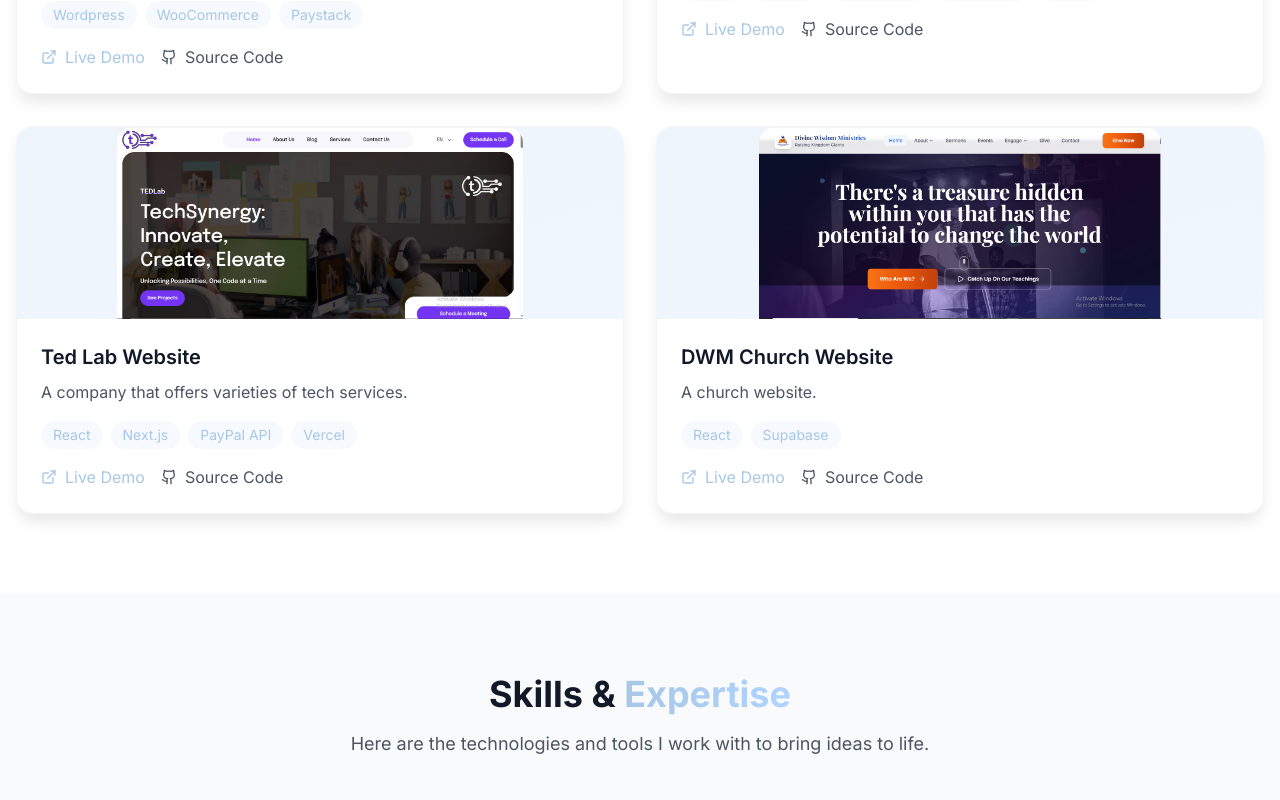
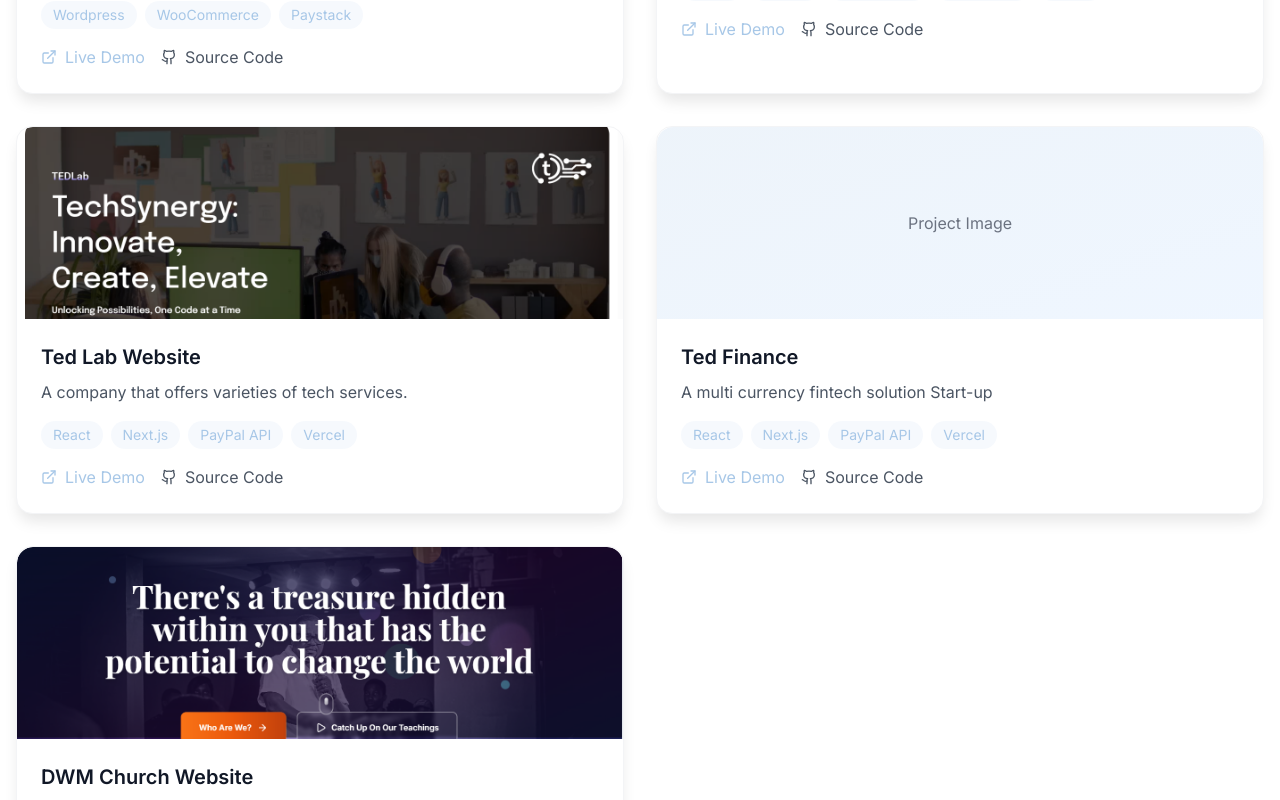
Before and after one commit to MichaelTolulope/my-portfolio-website, a React (Vite) app: page / in a window 1280 px wide. Shown: the part 3440-4240 px from the top of the page. Built offline with nearby package versions, Linux system fonts and the light colour scheme.

Commit message:
working on images for projects

```diff
--- a/src/components/Sections/Projects.tsx
+++ b/src/components/Sections/Projects.tsx
@@ -12,7 +12,7 @@ interface Project {
   id: number;
   title: string;
   description: string;
-  image: string;
+  image?: string;
   technologies: string[];
   githubUrl: string;
   liveUrl: string;
@@ -79,7 +79,7 @@ const Projects: React.FC = () => {
       id: 6,
       title: "NGO Website Platform",
       description: "Multiple NGO websites built for awareness campaigns, donation management, and volunteer coordination with CMS integration and responsive design.",
-      image: "/api/placeholder/600/400",
+
       technologies: ["React", "Next.js", "Strapi CMS", "PayPal API", "Vercel"],
       githubUrl: "https://github.com/michaelolagnju",
       liveUrl: "https://ngo-demo.com",
@@ -97,6 +97,16 @@ const Projects: React.FC = () => {
     },
     {
       id: 8,
+      title: "Ted Finance",
+      description: "A multi currency fintech solution Start-up",
+
+      technologies: ["React", "Next.js", "PayPal API", "Vercel"],
+      githubUrl: "https://github.com/MichaelTolulope",
+      liveUrl: "#",
+      category: "frontend"
+    },
+    {
+      id: 9,
       title: "DWM Church Website",
       description: "A church website.",
       image: dwm,
@@ -195,7 +205,6 @@ const Projects: React.FC = () => {
             >
               {/* Project Image */}
               <div className="relative overflow-hidden rounded-t-2xl">
-                <div className="w-full h-48 bg-gradient-to-br from-primary/20 to-accent/20 flex items-center justify-center">
                 <div className="relative overflow-hidden rounded-t-2xl">
                   {project.image ? (
                     <img
@@ -208,7 +217,6 @@ const Projects: React.FC = () => {
                       <span className="text-gray-500 dark:text-gray-400">Project Image</span>
                     </div>
                   )}
-                  </div>
                 </div>
 
                 {/* Overlay */}
```
Lines whose indentation alone changed are shown as unchanged.
